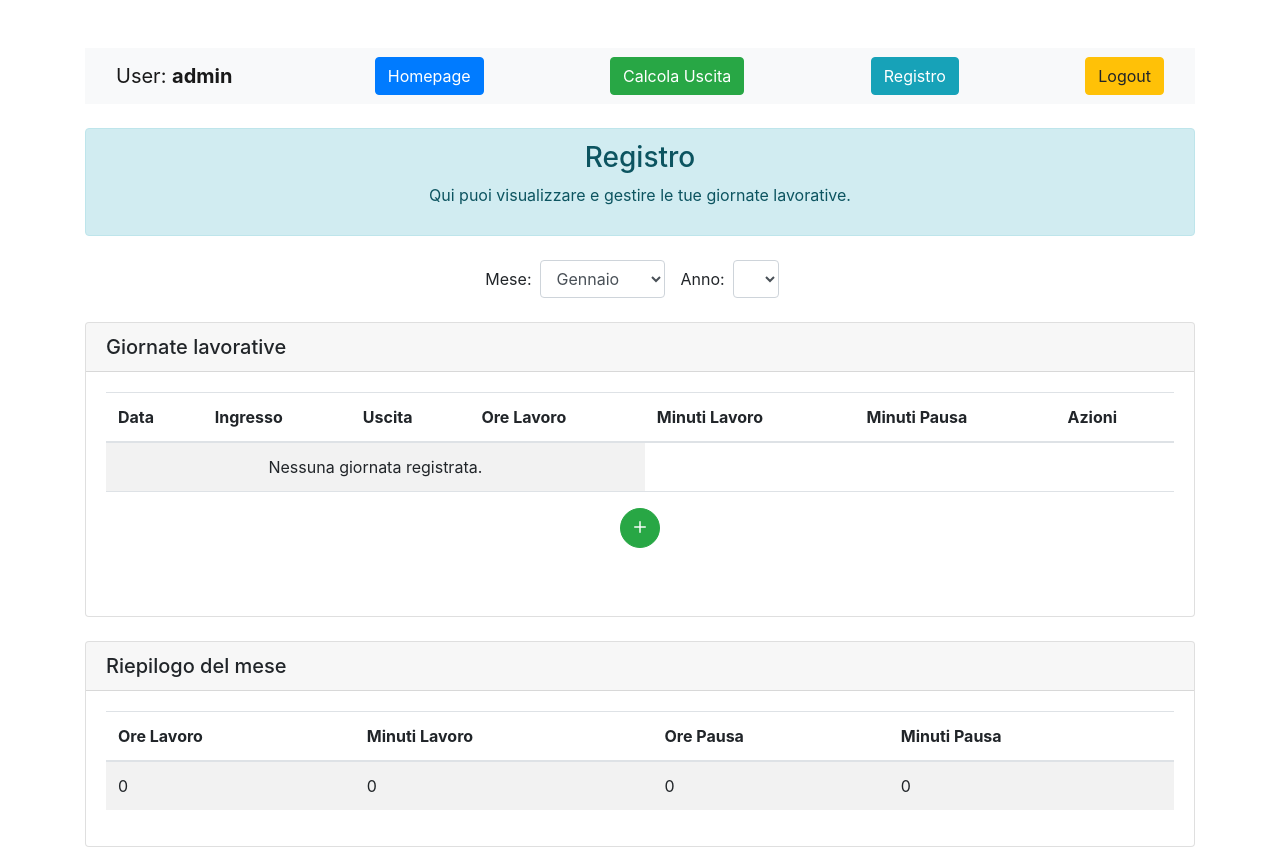
After one commit to emanuele-midori/QuandoEsco, a Django app: page /quandoesco/registro/ in a window 1280 px wide. The commit adds this page. Run offline with Django 5.2, Linux system fonts and the light colour scheme; a user stored in the database is signed in; data comes from the database, SQL or seed files in the repository; both versions use the stored data as it was after the commit; lists and menus that the app fills with data are empty; some libraries are stand-ins or nearby versions.

Commit message:
Aggiunto Registro Rimossa Salva Giornata Aggiunta Pulsante + per salvare giornata Aggiunta Pulsante modifica giornata (Aggiunto form ModificaGiornataForm) Aggiunta Pulsante elimina giornata Aggiunto Model Turno per ricordare i dati di input dell'utente

```diff
--- a/MyApp/templates/calcola_uscita.html
+++ b/MyApp/templates/calcola_uscita.html
@@ -21,8 +21,7 @@
 
             <p class="text-center">Ciao <b>{{ user.username }}</b> !</p>
 
-            <p class="text-left">Benvenut* su Quando Esco, grazie a questa fantastica app potrai calcolare il
-                tuo orario di uscita!</p>
+            <p class="text-left">Qui puoi calcolare il tuo orario di uscita.</p>
 
             <p class="text-left">Istruzioni:</p>
             <ul>
--- a/MyApp/templates/navbar.html
+++ b/MyApp/templates/navbar.html
@@ -19,7 +19,7 @@
           <a href="{% url 'calcola_uscita' %}" class="btn btn-success">Calcola Uscita</a>
         </div>
         <div class="d-flex">
-          <a href="{% url 'salva_giornata' %}" class="btn btn-success">Salva Giornata</a>
+          <a href="{% url 'registro' %}" class="btn btn-info">Registro</a>
         </div>
         <div class="d-flex">
           <a href="{% url 'logout' %}" class="btn btn-warning">Logout</a>
--- /dev/null
+++ b/MyApp/templates/registro.html
@@ -0,0 +1,211 @@
+<!DOCTYPE html>
+<html lang="it">
+<head>
+    <meta charset="UTF-8">
+    <title>QuandoEsco Registro</title>
+    <!-- Bootstrap CSS -->
+    <link href="https://stackpath.bootstrapcdn.com/bootstrap/4.5.2/css/bootstrap.min.css" rel="stylesheet">
+    <link href="https://cdn.jsdelivr.net/npm/bootstrap-icons/font/bootstrap-icons.css" rel="stylesheet">
+</head>
+<body>
+
+{% block content %}
+    <div class="container mt-5">
+
+        {% include "navbar.html" %}
+
+        <!-- Messaggio di benvenuto -->
+        <div class="alert alert-info text-center mt-4">
+            <h3>Registro</h3>
+            <p>Qui puoi visualizzare e gestire le tue giornate lavorative.</p>
+        </div>
+
+        <!-- Se ci sono messaggi di errore, mostralo in un banner rosso (alert-danger) -->
+        {% if messages %}
+            <div class="d-flex justify-content-center mt-4">
+                {% for message in messages %}
+                    {% if "error" in message.tags %}
+                        <div class="alert alert-danger" role="alert">
+                            <p>{{ message }}</p>
+                        </div>
+                    {% endif %}
+                    {% if "warning" in message.tags %}
+                        <div class="alert alert-warning" role="alert">
+                            <p>{{ message }}</p>
+                        </div>
+                    {% endif %}
+                    {% if "success" in message.tags %}
+                        <div class="alert alert-success" role="alert">
+                            <p>{{ message | safe }}</p>
+                        </div>
+                    {% endif %}
+                {% endfor %}
+            </div>
+        {% endif %}
+
+        <!-- Form per selezionare mese e anno -->
+        <div class="d-flex justify-content-center mt-4">
+            <form method="get" class="form-inline" id="filtroForm">
+                <label for="mese" class="mr-2">Mese:</label>
+                <select name="mese" id="mese" class="form-control mr-3">
+                    {% for numero, nome in mesi %}
+                        <option value="{{ numero }}" {% if numero == mese_selezionato %}selected{% endif %}>
+                            {{ nome }}
+                        </option>
+                    {% endfor %}
+                </select>
+                <label for="anno" class="mr-2">Anno:</label>
+                <select name="anno" id="anno" class="form-control mr-3">
+                    {% for anno in anni %}
+                        <option value="{{ anno }}" {% if anno == anno_selezionato %}selected{% endif %}>
+                            {{ anno }}
+                        </option>
+                    {% endfor %}
+                </select>
+            </form>
+        </div>
+
+        <!-- Tabella delle giornate -->
+        <div class="card mt-4">
+            <div class="card-header">
+                <h5 class="mb-0">Giornate lavorative</h5>
+            </div>
+            <div class="card-body">
+                <table class="table table-striped">
+                    <thead>
+                    <tr>
+                        <th>Data</th>
+                        <th>Ingresso</th>
+                        <th>Uscita</th>
+                        <th>Ore Lavoro</th>
+                        <th>Minuti Lavoro</th>
+                        <th>Minuti Pausa</th>
+                        <th>Azioni</th>
+                    </tr>
+                    </thead>
+                    <tbody>
+                    {% for giornata in giornate %}
+                        <tr>
+                            <td>{{ giornata.data | date:'d-m-Y' }}</td>
+                            <td>{{ giornata.ingresso | time:'H:i' }}</td>
+                            <td>{{ giornata.uscita | time:'H:i' }}</td>
+                            <td>{{ giornata.ore_lavorate }}</td>
+                            <td>{{ giornata.minuti_lavorati }}</td>
+                            <td>{{ giornata.minuti_pausa }}</td>
+                            <td>
+                                <!-- Pulsante Modifica con icona della matita -->
+                                <a href="{% url 'modifica_giornata' giornata.id %}" class="btn btn-sm btn-warning"
+                                   title="Modifica">
+                                    <i class="bi bi-pencil"></i>
+                                </a>
+
+                                <!-- Pulsante Elimina con icona del cestino -->
+                                {% csrf_token %}
+                                <button class="btn btn-danger btn-sm"
+                                        onclick="openDeleteModal('{% url 'elimina_giornata' giornata.id %}')">
+                                    <i class="bi bi-trash"></i>
+                                </button>
+                            </td>
+                        </tr>
+                    {% empty %}
+                        <tr>
+                            <td colspan="4" class="text-center">Nessuna giornata registrata.</td>
+                        </tr>
+                    {% endfor %}
+                    <tr>
+                        <td colspan="8" class="text-center">
+                            <div class="text-center mt-4">
+                                <a href="{% url 'salva_giornata' %}"
+                                   class="btn btn-success rounded-circle d-flex align-items-center justify-content-center mx-auto"
+                                   style="width: 40px; height: 40px; position: relative; bottom: +20px;">
+                                    <i class="bi bi-plus" style="font-size: 24px; color: white;"></i>
+                                </a>
+                            </div>
+                        </td>
+                    </tr>
+                    </tbody>
+                </table>
+            </div>
+        </div>
+
+        <!-- Tabella riepilogo -->
+        <div class="card mt-4">
+            <div class="card-header">
+                <h5 class="mb-0">Riepilogo del mese</h5>
+            </div>
+            <div class="card-body">
+                <table class="table table-striped">
+                    <thead>
+                    <tr>
+                        <th>Ore Lavoro</th>
+                        <th>Minuti Lavoro</th>
+                        <th>Ore Pausa</th>
+                        <th>Minuti Pausa</th>
+                    </tr>
+                    </thead>
+                    <tbody>
+                    <tr>
+                        <td>{{ ore_lavoro_tot }}</td>
+                        <td>{{ minuti_lavoro_tot }}</td>
+                        <td>{{ ore_pausa_tot }}</td>
+                        <td>{{ minuti_pausa_tot }}</td>
+                    </tr>
+                    </tbody>
+                </table>
+            </div>
+        </div>
+    </div>
+
+    <!-- Modal di conferma eliminazione -->
+    <div class="modal fade" id="confirmDeleteModal" tabindex="-1" role="dialog" aria-labelledby="confirmDeleteLabel"
+         aria-hidden="true">
+        <div class="modal-dialog" role="document">
+            <div class="modal-content">
+                <div class="modal-header">
+                    <h5 class="modal-title" id="confirmDeleteLabel">Conferma Eliminazione</h5>
+                    <button type="button" class="close" data-dismiss="modal" aria-label="Close">
+                        <span aria-hidden="true">&times;</span>
+                    </button>
+                </div>
+                <div class="modal-body">
+                    Sei sicuro di voler eliminare questa giornata?
+                </div>
+                <div class="modal-footer">
+                    <button type="button" class="btn btn-secondary" data-dismiss="modal">Annulla</button>
+                    <a href="#" id="confirmDeleteBtn" class="btn btn-danger">Elimina</a>
+                </div>
+            </div>
+        </div>
+    </div>
+
+{% endblock %}
+<!-- Bootstrap JS and dependencies -->
+<script src="https://code.jquery.com/jquery-3.5.1.slim.min.js"></script>
+<script src="https://cdn.jsdelivr.net/npm/@popperjs/core@2.9.3/dist/umd/popper.min.js"></script>
+<script src="https://stackpath.bootstrapcdn.com/bootstrap/4.5.2/js/bootstrap.min.js"></script>
+<!-- Script per aggiornare automaticamente i dati una volta selezionato anno o mese-->
+<script>
+    document.addEventListener('DOMContentLoaded', function () {
+        const form = document.getElementById('filtroForm');
+        const meseSelect = document.getElementById('mese');
+        const annoSelect = document.getElementById('anno');
+
+        // Aggiungi l'evento 'change' su entrambi i campi
+        meseSelect.addEventListener('change', function () {
+            form.submit();
+        });
+
+        annoSelect.addEventListener('change', function () {
+            form.submit();
+        });
+    });
+</script>
+<script>
+    function openDeleteModal(deleteUrl) {
+        const confirmDeleteBtn = document.getElementById('confirmDeleteBtn');
+        confirmDeleteBtn.href = deleteUrl; // Imposta il link di eliminazione
+        $('#confirmDeleteModal').modal('show'); // Mostra il modal
+    }
+</script>
+</body>
+</html>
--- a/MyApp/urls.py
+++ b/MyApp/urls.py
@@ -9,4 +9,8 @@ urlpatterns = [
     path('', views.homepage, name='homepage'),
     path('calcolauscita/', views.calcola_uscita, name='calcola_uscita'),
     path('salvagiornata/', views.salva_giornata, name='salva_giornata'),
+    path('registro/', views.registro, name='registro'),
+    path('modificagiornata/<int:id>/', views.modifica_giornata, name='modifica_giornata'),
+    path('eliminagiornata/<int:id>/', views.elimina_giornata, name='elimina_giornata'),
+
 ]
--- a/MyApp/views.py
+++ b/MyApp/views.py
@@ -3,10 +3,10 @@ from datetime import datetime, timedelta
 from django.contrib import messages
 from django.contrib.auth import login, authenticate, logout
 from django.contrib.auth.decorators import login_required
-from django.shortcuts import render, redirect
+from django.shortcuts import render, redirect, get_object_or_404
 
-from MyApp.forms import Ingresso, RegisterForm, LoginForm, GiornataForm
-from MyApp.models import Giornata
+from MyApp.forms import Ingresso, RegisterForm, LoginForm, GiornataForm, ModificaGiornataForm
+from MyApp.models import Giornata, Turno
 
 
 # Create your views here.
@@ -42,7 +42,6 @@ def sign_in(request):
             user = authenticate(request, username=username, password=password)
             if user:
                 login(request, user)
-                messages.success(request, f'Ciao {username.title()}, bentornato!')
                 return redirect('homepage')
 
         # form is not valid or user is not authenticated
@@ -51,7 +50,7 @@ def sign_in(request):
 
 def sign_out(request):
     logout(request)
-    messages.success(request,f'Utente disconnesso correttamente.')
+    messages.warning(request,f'Utente disconnesso correttamente.')
     return redirect('login')
 
 @login_required()
@@ -70,6 +69,19 @@ def homepage(request):
 
 @login_required
 def calcola_uscita(request):
+    # Ottieni l'utente loggato
+    user = request.user
+
+    # Ottieni il turno dell'utente o crea un nuovo oggetto se non esiste
+    turno, created = Turno.objects.get_or_create(user=user)
+    print(turno)
+    print(created)
+    initial_data = {
+        'durata_turno_ore': turno.ore_lavoro,
+        'durata_turno_minuti': turno.minuti_lavoro,
+        'durata_pausa_minuti': turno.minuti_pausa,
+    }
+
     data_uscita = datetime.now()
     messaggio_info = "Compila il form e premi il pulsante \'Quando Esco?\'"
     messaggio_success = None
@@ -129,9 +141,15 @@ def calcola_uscita(request):
 
             scroll_to_bottom = True
 
+            # Aggiorno il Turno dell'utente
+            turno.ore_lavoro = durata_turno_ore
+            turno.minuti_lavoro = durata_turno_minuti
+            turno.minuti_pausa = minuti_pausa
+            turno.save()
+
     else:
         print('Form non popolato')
-        form = Ingresso()
+        form = Ingresso(initial=initial_data)
 
     return render(request,
                   'calcola_uscita.html',
@@ -189,7 +207,7 @@ def salva_giornata(request):
             #la differenza in minuti tra uscita e ingresso deve essere maggiore dei minuti di pausa
             if differenza_effettiva_minuti <=0:
                 print("Errore: la pausa non può durare più del turno di lavoro!.")
-                messages.warning(request, f"Errore: la pausa non può durare più del turno di lavoro!.")
+                messages.warning(request, f"Errore: la pausa non può durare più del turno di lavoro!")
                 return render(request, 'salva_giornata.html', {'form': form})
 
             # Calcola ore e minuti
@@ -201,17 +219,148 @@ def salva_giornata(request):
             giornata.ore_lavorate = ore_lavorate
             giornata.minuti_lavorati = minuti_lavorati
             giornata.save()  # Salva l'oggetto con l'utente
-            messages.success(request, f"Giornata di lavoro salvata per il giorno {data} "
-                                      f"<br>Ingresso: {ingresso.strftime('%H:%M')}, "
-                                      f"<br>Uscita: {uscita.strftime('%H:%M')}, "
-                                      f"<br>Ore Lavorate: {ore_lavorate} h, "
-                                      f"<br>Minuti Lavorati: {minuti_lavorati} min, "
-                                      f"<br>Minuti di Pausa: {minuti_pausa} min ")
-            print(f"Differenza effettiva: {ore_lavorate} ore e {minuti_lavorati} minuti")
+            messages.success(request, f"Giornata di lavoro salvata per il giorno {data} ")
 
-            return redirect('salva_giornata')
+            return redirect('registro')
         else:
             print('FORM NOT VALID')
             print(form.errors)  # Stampa errori di validazione per debug
             messages.warning(request, f"Form non valido!")
             return render(request, 'salva_giornata.html', {'form': form})
+
+@login_required()
+def registro(request):
+    # Ottieni l'utente loggato
+    user = request.user
+
+    # Elenco mesi (1-12) con i loro nomi
+    mesi = [
+        (1, "Gennaio"), (2, "Febbraio"), (3, "Marzo"), (4, "Aprile"),
+        (5, "Maggio"), (6, "Giugno"), (7, "Luglio"), (8, "Agosto"),
+        (9, "Settembre"), (10, "Ottobre"), (11, "Novembre"), (12, "Dicembre")
+    ]
+    # Anni disponibili nel database
+    # Estrazione anni disponibili
+    anni_disponibili = Giornata.objects.filter(user=user).dates('data', 'year', order='DESC')
+    anni = [anno.year for anno in anni_disponibili]
+    # Parametri GET
+    mese_selezionato = int(request.GET.get('mese', datetime.today().month))
+    anno_selezionato = int(request.GET.get('anno', datetime.today().year))
+
+    # Filtro giornate
+    giornate = Giornata.objects.filter(
+        user=user,
+        data__year=anno_selezionato,
+        data__month=mese_selezionato
+    )
+
+    ore_lavoro_tot = 0
+    minuti_lavoro_tot = 0
+    ore_pausa_tot=0
+    minuti_pausa_tot=0
+    # Calcolo ore totali di lavoro, minuti totali di lavoro, ore totali di pausa, minuti totali di pausa
+    for giornata in giornate:
+        ore_lavoro_tot += giornata.ore_lavorate
+        minuti_lavoro_tot += giornata.minuti_lavorati
+        minuti_pausa_tot += giornata.minuti_pausa
+
+    ore_lavoro_tot += minuti_lavoro_tot//60
+    minuti_lavoro_tot = minuti_lavoro_tot % 60
+
+    ore_pausa_tot = minuti_pausa_tot // 60
+    minuti_pausa_tot= minuti_pausa_tot % 60
+
+
+    context = {
+        'giornate': giornate,
+        'mesi': mesi,
+        'anni': anni,
+        'mese_selezionato': mese_selezionato,
+        'anno_selezionato': anno_selezionato,
+        'ore_lavoro_tot': ore_lavoro_tot,
+        'minuti_lavoro_tot': minuti_lavoro_tot,
+        'ore_pausa_tot': ore_pausa_tot,
+        'minuti_pausa_tot': minuti_pausa_tot
+    }
+
+    return render(request, 'registro.html', context)
+
+@login_required()
+def modifica_giornata(request,id):
+    # Recupera l'oggetto Giornata associato all'utente loggato e all'id specificato
+    giornata = get_object_or_404(Giornata, id=id, user=request.user)
+    data = giornata.data
+    initial_value = {
+        'ingresso': giornata.ingresso,
+        'uscita': giornata.uscita,
+        'minuti_pausa': giornata.minuti_pausa
+    }
+    if request.method == 'GET':
+        print('GET')
+        context = {'data': data,
+            'form': ModificaGiornataForm(initial=initial_value),}
+        return render(request, 'modifica_giornata.html', context)
+    elif request.method == 'POST':
+        print('POST')
+        form = ModificaGiornataForm(request.POST)
+        if form.is_valid():
+            print('FORM VALID')
+            # Qui sto creando un nuovo oggetto giornata su cui andrò ad inserire i nuovi valori
+            giornata = form.save(commit=False)  # Non salvare ancora nel database
+            # calcolo ore di lavoro
+            ingresso = form.cleaned_data['ingresso']
+            uscita = form.cleaned_data['uscita']
+            minuti_pausa = form.cleaned_data['minuti_pausa']
+
+            # Crea due oggetti datetime combinando la data con i time
+            ingresso_datetime = datetime.combine(data, ingresso)
+            uscita_datetime = datetime.combine(data, uscita)
+
+            #uscita deve essere successiva a ingresso
+            # Verifica se l'uscita è successiva all'ingresso
+            if uscita_datetime <= ingresso_datetime:
+                print("Errore: l'uscita deve essere successiva all'ingresso!")
+                messages.warning(request, f"Errore: l'uscita deve essere successiva all'ingresso.")
+                return render(request, 'modifica_giornata.html', {'data': data,'form': form})
+
+            # Calcola la differenza in minuti totali
+            differenza_minuti = int((uscita_datetime - ingresso_datetime).total_seconds() / 60)
+
+            # Sottrai i minuti di pausa
+            differenza_effettiva_minuti = differenza_minuti - minuti_pausa
+
+            #la differenza in minuti tra uscita e ingresso deve essere maggiore dei minuti di pausa
+            if differenza_effettiva_minuti <=0:
+                print("Errore: la pausa non può durare più del turno di lavoro!.")
+                messages.warning(request, f"Errore: la pausa non può durare più del turno di lavoro!")
+                return render(request, 'modifica_giornata.html', {'data': data,'form': form})
+
+            # Calcola ore e minuti
+            ore_lavorate, minuti_lavorati = divmod(differenza_effettiva_minuti, 60)
+
+            print(f"Differenza effettiva: {ore_lavorate} ore e {minuti_lavorati} minuti")
+            giornata.data = data  # Devo reinserire la data su giornata
+            giornata.user = request.user # Devo reinserire l'user
+            giornata.id = id # Devo reinserie l'id della Giornata
+            giornata.ore_lavorate = ore_lavorate
+            giornata.minuti_lavorati = minuti_lavorati
+            giornata.save()  # Salva l'oggetto con l'utente
+            messages.warning(request, f"Giornata di lavoro modificata per il giorno {data}")
+            return redirect('registro')
+        else:
+            print('FORM NOT VALID')
+            print(form.errors)  # Stampa errori di validazione per debug
+            messages.warning(request, f"Form non valido!")
+            return render(request, 'modifica_giornata.html', {'data': giornata.data,'form': form})
+
+@login_required
+def elimina_giornata(request, id):
+    # Recupera l'oggetto Giornata
+    giornata = get_object_or_404(Giornata, id=id, user=request.user)
+
+    # Elimina la giornata
+    giornata.delete()
+
+    messages.error(request, f"Giornata di lavoro eliminata per il giorno {giornata.data}")
+
+    return redirect('registro')  # Torna alla pagina registro dopo l'eliminazione
```
Also changed, not shown: MyApp/forms.py (+15 -0 lines), MyApp/models.py (+9 -0 lines), MyApp/templates/homepage.html (+10 -5 lines), MyApp/templates/modifica_giornata.html (added, +58 -0 lines), db.sqlite3.
